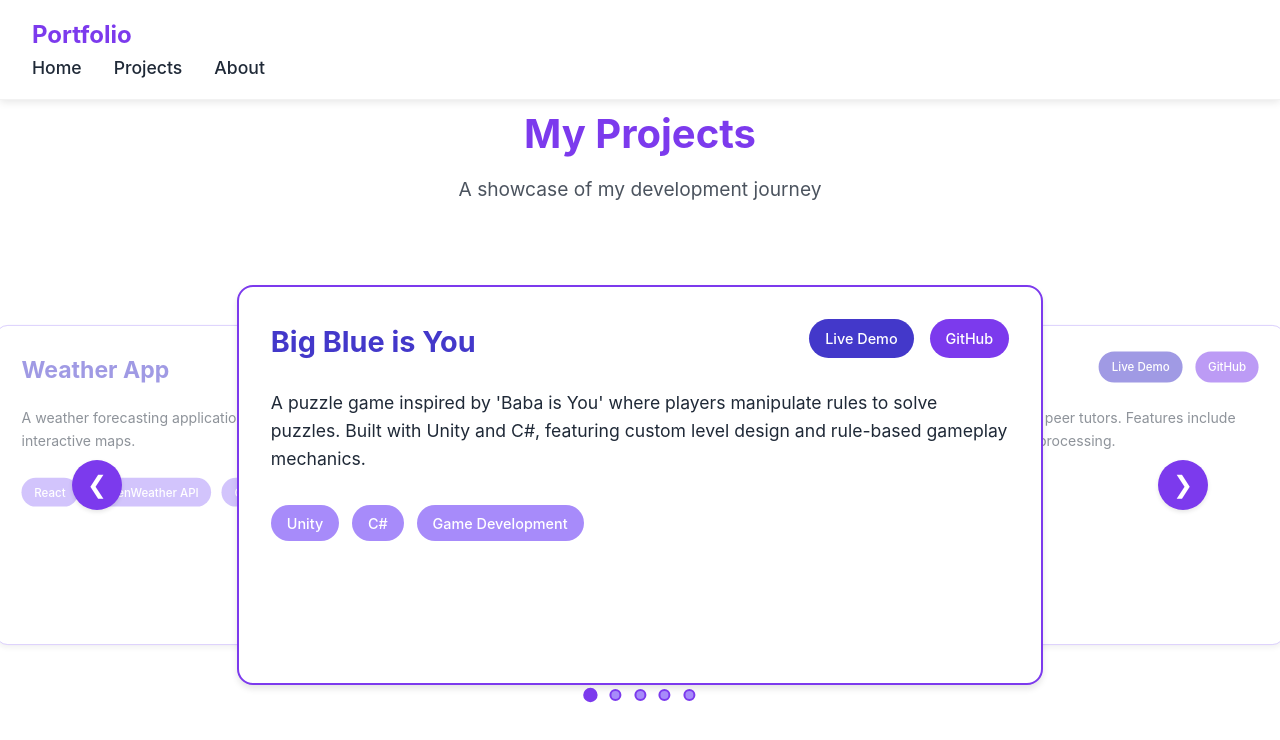
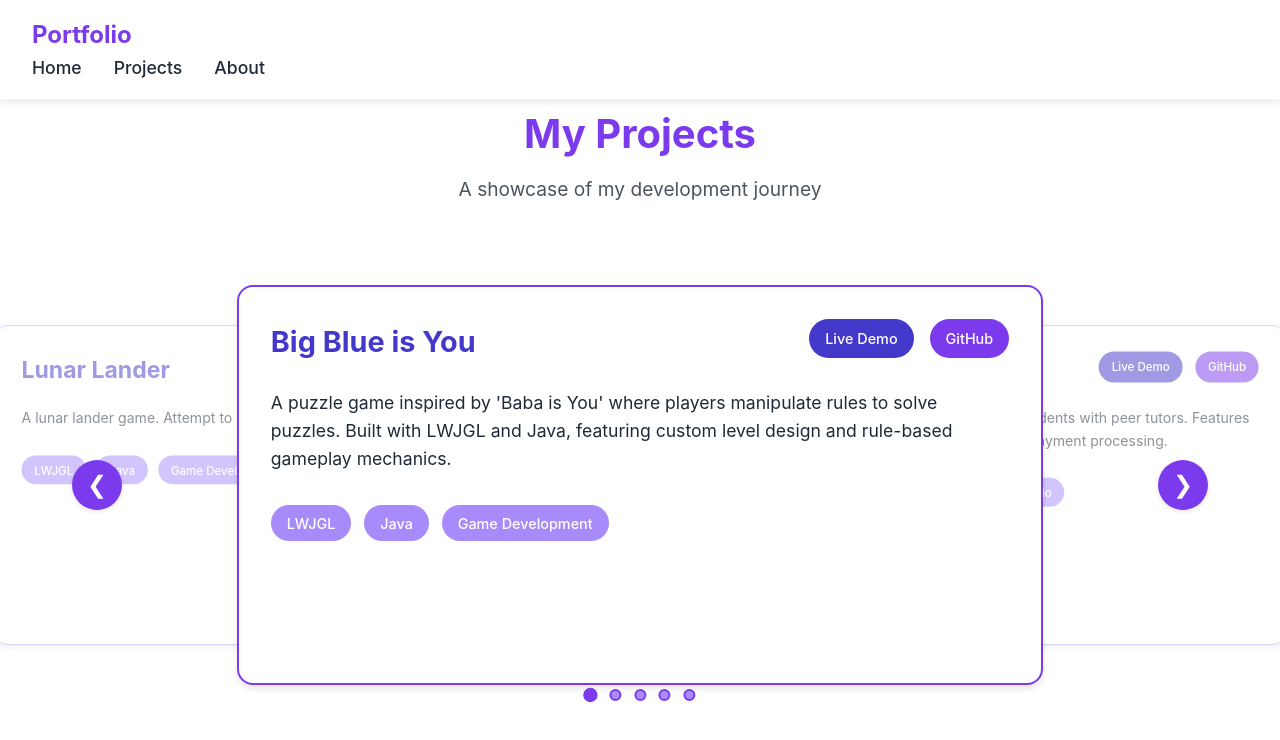
Before and after one commit to LaytonWashburn/Portfolio, a React (Vite) app: page /projects in a window 1280 px wide. Shown: the top 740 px of the page. Built offline with nearby package versions, Linux system fonts and the light colour scheme.

Commit message:
Updating repo

```diff
--- a/src/components/Welcome/Welcome.tsx
+++ b/src/components/Welcome/Welcome.tsx
@@ -25,7 +25,7 @@ export const Welcome = () => {
                     </div>
                     <div className="info-card">
                         <h2>C++ Enthusiast</h2>
-                        <p>Strong foundation in systems programming</p>
+                        <p>Foundation in systems programming</p>
                     </div>
                 </div>
             </div>
--- a/src/pages/About/About.tsx
+++ b/src/pages/About/About.tsx
@@ -10,13 +10,13 @@ export const About = () => {
                         <h3>Work Experience</h3>
                         <ul>
                             <li>
-                                <h4>Software Engineering Intern</h4>
-                                <p>Company Name • 2022-2023</p>
+                                <h4>Tech Intern</h4>
+                                <p>Pacific Northwest National Laboratory • 2023 - Current</p>
                                 <p>Description of responsibilities and achievements</p>
                             </li>
                             <li>
-                                <h4>Web Development Intern</h4>
-                                <p>Company Name • 2021-2022</p>
+                                <h4>DOE SULI Student Intern</h4>
+                                <p>Department of Energy hosted by Pacific Northwest National Laboratory • Summer 2023</p>
                                 <p>Description of responsibilities and achievements</p>
                             </li>
                         </ul>
@@ -28,7 +28,7 @@ export const About = () => {
                                 <h4>Frontend</h4>
                                 <ul>
                                     <li>React</li>
-                                    <li>TypeScript</li>
+                                    <li>JavaScript</li>
                                     <li>HTML/CSS</li>
                                 </ul>
                             </div>
@@ -38,12 +38,14 @@ export const About = () => {
                                     <li>Node.js</li>
                                     <li>Python</li>
                                     <li>SQL</li>
+                                    <li>Flask</li>
+                                    <li>FastAPI</li>
                                 </ul>
                             </div>
                             <div className="skill-category">
                                 <h4>Languages</h4>
                                 <ul>
-                                    <li>C++</li>
+                                    <li>R</li>
                                     <li>JavaScript</li>
                                     <li>Python</li>
                                 </ul>
@@ -62,19 +64,19 @@ export const About = () => {
                             <h4>Utah State University</h4>
                             <p>Bachelor of Science in Computer Science</p>
                             <p>Graduated: 2023</p>
-                            <p>Relevant Coursework: Data Structures, Algorithms, Web Development, Database Systems</p>
+                            <p>Relevant Coursework: Data Structures, Algorithms, Web Development, Database Systems, AI / Machine Learning</p>
                         </div>
                     </div>
                     <div className="content-card">
                         <h3>Academic Projects</h3>
                         <ul>
                             <li>
-                                <h4>Project Name</h4>
-                                <p>Description of the project and your role</p>
+                                <h4>Big Blue Is You</h4>
+                                <p> Final project for Technical Game Development based on the game Baba Is You. My role was a developer and manual tester</p>
                             </li>
                             <li>
-                                <h4>Project Name</h4>
-                                <p>Description of the project and your role</p>
+                                <h4>AWaanaCU</h4>
+                                <p>Final project for high performance computing. Used Bresenham's line algorithm to determine if there is a line of sight between two pixels on an input image. My role was a developer and tester. </p>
                             </li>
                         </ul>
                     </div>
@@ -96,8 +98,8 @@ export const About = () => {
                         <h3>Hobbies</h3>
                         <ul>
                             <li>Hiking</li>
-                            <li>Reading</li>
-                            <li>Gaming</li>
+                            <li>Running</li>
+                            <li>Rock Climbing</li>
                         </ul>
                     </div>
                 </div>
--- a/src/pages/Home/Home.css
+++ b/src/pages/Home/Home.css
@@ -3,6 +3,47 @@
     max-width: 1200px;
     margin: 0 auto;
     margin-top: 70px; /* Add margin for fixed navbar */
+}
+
+.story-section {
+    background: var(--primary);
+    border-radius: 12px;
+    box-shadow: 0 4px 6px var(--shadow);
+    padding: 2.5rem;
+    margin-top: 2rem;
+}
+
+.story-section h2 {
+    color: var(--purple-dark);
+    font-size: 2rem;
+    margin-bottom: 2rem;
+    font-weight: 700;
+    text-align: center;
+}
+
+.story-content {
+    max-width: 800px;
+    margin: 0 auto;
+}
+
+.story-content p {
+    color: var(--text);
+    font-size: 1.1rem;
+    line-height: 1.8;
+    margin-bottom: 1.5rem;
+    text-align: justify;
+}
+
+.story-content p:last-child {
+    margin-bottom: 0;
+}
+
+.portfolio-note {
+    font-style: italic;
+    color: var(--blue-dark);
+    text-align: center;
+    margin-top: 2rem;
+    font-size: 1rem;
 }
 
 /* Responsive Design */
@@ -11,4 +52,25 @@
         padding: 1rem;
         margin-top: 60px; /* Adjust margin for mobile navbar */
     }
+
+    .story-section {
+        padding: 1.5rem;
+        margin-top: 1.5rem;
+    }
+
+    .story-section h2 {
+        font-size: 1.75rem;
+        margin-bottom: 1.5rem;
+    }
+
+    .story-content p {
+        font-size: 1rem;
+        line-height: 1.6;
+        margin-bottom: 1.25rem;
+    }
+
+    .portfolio-note {
+        margin-top: 1.5rem;
+        font-size: 0.9rem;
+    }
 }
--- a/src/pages/Home/Home.tsx
+++ b/src/pages/Home/Home.tsx
@@ -1,9 +1,44 @@
-import { Welcome } from '../../components/Welcome/Welcome'
+import { Welcome } from '../../components/Welcome/Welcome';
+import './Home.css';
 
 export const Home = () => {
     return (
-        <div>
+        <div className="home-container">
             <Welcome />
+            <div className="story-section">
+                <h2>My Journey into Computer Science</h2>
+                <div className="story-content">
+                    <p>
+                        I am an undergraduate computer science major at Utah State University, passionate about software development,
+                        writing, and continuous learning. While C++ is my favorite programming language, Python and Web development are close seconds.
+                    </p>
+                    <p>
+                        My journey into computer science began unexpectedly. Initially majoring in chemistry, I found myself in a lab class
+                        with a friend who was studying computer science. Their enthusiasm convinced me to switch to computer engineering,
+                        and the next semester, I found myself in an Introduction to C programming class.
+                    </p>
+                    <p>
+                        I love sharing this story because it still brings a smile to my face. On the first day of class, I was sitting at my desk,
+                        struggling to turn on the monitor as class was about to begin. At that point, I was far from being tech-savvy and knew
+                        very little about computers. The teaching assistant was moving through the material quickly, and I was falling behind
+                        while trying to figure out how to power on the computer. I kept pressing the power button, seeing the light flash,
+                        but nothing was happening.
+                    </p>
+                    <p>
+                        A feeling of dread washed over me as I realized I was getting further behind. Then, to my utter embarrassment,
+                        the student sitting next to me leaned over, pressed the power button on the desktop computer under the desk,
+                        and casually returned to their work. It felt like a scene straight out of a cartoon!
+                    </p>
+                    <p>
+                        Needless to say, I've come a long way from not being able to distinguish between a monitor and a computer.
+                        Some of my favorite classes have been Compilers, Web Development, and Computer Architecture. Each has contributed
+                        to my growth as a developer and deepened my appreciation for the field.
+                    </p>
+                    <p className="portfolio-note">
+                        This portfolio is currently under development as I continue to add new projects and experiences.
+                    </p>
+                </div>
+            </div>
         </div>
-    )
-}
+    );
+};
--- a/src/pages/Projects/Projects.tsx
+++ b/src/pages/Projects/Projects.tsx
@@ -6,7 +6,6 @@ interface Project {
     title: string;
     description: string;
     technologies: string[];
-    images: string[];
     link?: string;
     github?: string;
 }
@@ -15,47 +14,42 @@ const projects: Project[] = [
     {
         id: 1,
         title: "Big Blue is You",
-        description: "A puzzle game inspired by 'Baba is You' where players manipulate rules to solve puzzles. Built with Unity and C#, featuring custom level design and rule-based gameplay mechanics.",
-        technologies: ["Unity", "C#", "Game Development"],
-        images: ["/images/bigblue1.jpg", "/images/bigblue2.jpg", "/images/bigblue3.jpg"],
-        link: "https://bigblueisyou.com",
-        github: "https://github.com/yourusername/bigblueisyou"
+        description: "A puzzle game inspired by 'Baba is You' where players manipulate rules to solve puzzles. Built with LWJGL and Java, featuring custom level design and rule-based gameplay mechanics.",
+        technologies: ["LWJGL", "Java", "Game Development"],
+        link: "https://github.com/LaytonWashburn/CS5410_BigBlueIsYou",
+        github: "https://github.com/LaytonWashburn/CS5410_BigBlueIsYou"
     },
     {
         id: 2,
         title: "Aggie Tutor",
-        description: "A tutoring platform connecting Texas A&M students with peer tutors. Features include real-time scheduling, video conferencing, and payment processing.",
-        technologies: ["React", "Node.js", "WebRTC", "Stripe"],
-        images: ["/images/aggietutor1.jpg", "/images/aggietutor2.jpg", "/images/aggietutor3.jpg"],
-        link: "https://aggietutor.com",
-        github: "https://github.com/yourusername/aggietutor"
+        description: "A tutoring platform connecting Utah State University students with peer tutors. Features include real-time scheduling, video conferencing, and payment processing.",
+        technologies: ["React", "Node.js", "Tailwind CSS", "MinIO", "Socket.io"],
+        link: "https://github.com/LaytonWashburn/CS4610_Final",
+        github: "https://github.com/LaytonWashburn/CS4610_Final"
     },
     {
         id: 3,
-        title: "Portfolio Website",
-        description: "A modern, responsive portfolio website built with React and TypeScript. Features smooth animations, dark mode, and a clean, professional design.",
-        technologies: ["React", "TypeScript", "CSS3"],
-        images: ["/images/portfolio1.jpg", "/images/portfolio2.jpg", "/images/portfolio3.jpg"],
-        link: "https://laytonwashburn.com",
-        github: "https://github.com/yourusername/portfolio"
+        title: "Python HTML Parser",
+        description: "A python html and css parser, attempting to use Qt as a broswer interface. This is still under development.",
+        technologies: ["Python", "Qt", "html/css"],
+        link: "https://github.com/LaytonWashburn/PythonHTMLParser",
+        github: "https://github.com/LaytonWashburn/PythonHTMLParser"
     },
     {
         id: 4,
-        title: "Task Manager",
-        description: "A full-stack task management application with real-time updates, user authentication, and collaborative features.",
-        technologies: ["React", "Node.js", "MongoDB", "Socket.io"],
-        images: ["/images/taskmanager1.jpg", "/images/taskmanager2.jpg", "/images/taskmanager3.jpg"],
-        link: "https://taskmanager.com",
-        github: "https://github.com/yourusername/taskmanager"
+        title: "Rust Game",
+        description: "A game written in Rust, using the Bevy game engine. This is a work in the early stages of development.",
+        technologies: ["Rust", "Bevy"],
+        link: "https://github.com/LaytonWashburn/RustGame",
+        github: "https://github.com/LaytonWashburn/RustGame"
     },
     {
         id: 5,
-        title: "Weather App",
-        description: "A weather forecasting application that provides real-time weather data, forecasts, and interactive maps.",
-        technologies: ["React", "OpenWeather API", "Chart.js"],
-        images: ["/images/weatherapp1.jpg", "/images/weatherapp2.jpg", "/images/weatherapp3.jpg"],
-        link: "https://weatherapp.com",
-        github: "https://github.com/yourusername/weatherapp"
+        title: "Lunar Lander",
+        description: "A lunar lander game. Attempt to land on the moon with a lunar lander.",
+        technologies: ["LWJGL", "Java", "Game Development"],
+        link: "https://github.com/LaytonWashburn/CS5410_Project3_LunarLanding",
+        github: "https://github.com/LaytonWashburn/CS5410_Project3_LunarLanding"
     }
 ];
 
```
